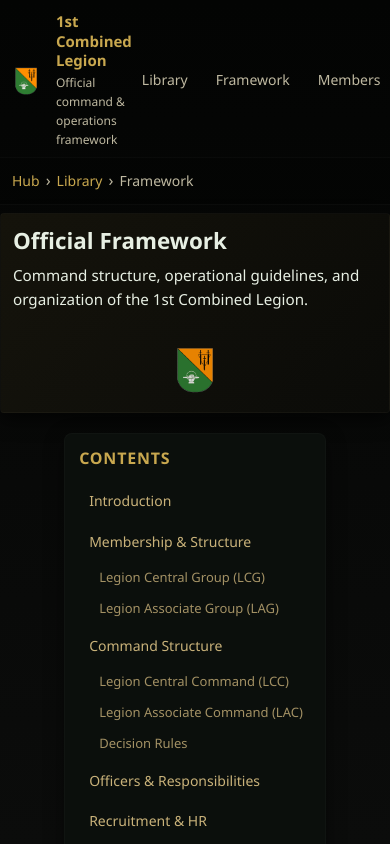
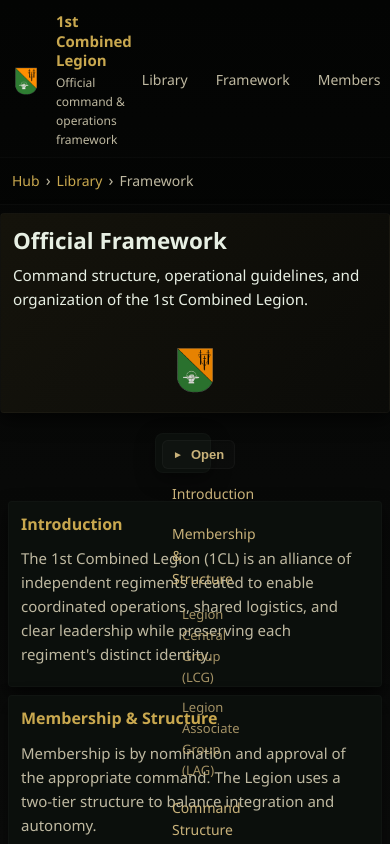
Before and after one commit to LD-eirish/1CLHome, a React (Vite) app: page /framework in a window 390 px wide. Shown: the top 844 px of the page. Built offline with nearby package versions, Linux system fonts and the light colour scheme.

Commit message:
collapse TOC

```diff
--- a/src/presentation/components/TableOfContents.tsx
+++ b/src/presentation/components/TableOfContents.tsx
@@ -75,6 +75,19 @@ function scrollToSection(sectionId: string): void {
 
 export function TableOfContents({ contentId }: Readonly<TableOfContentsProps>) {
   const [sections, setSections] = useState<TocSection[]>([]);
+  const [collapsed, setCollapsed] = useState<boolean>(false);
+
+  // Collapse when viewport is small (width or height) to avoid overlaying content
+  useEffect(() => {
+    const checkSize = () => {
+      const shouldCollapse = window.innerWidth <= 900 || window.innerHeight <= 700;
+      setCollapsed(shouldCollapse);
+    };
+
+    checkSize();
+    window.addEventListener('resize', checkSize);
+    return () => window.removeEventListener('resize', checkSize);
+  }, []);
 
   useEffect(() => {
     // Generate TOC after content is rendered
@@ -132,22 +145,32 @@ export function TableOfContents({ contentId }: Readonly<TableOfContentsProps>) {
     scrollToSection(sectionId);
   };
 
-  if (sections.length === 0) {
-    return null;
-  }
+  if (sections.length === 0) return null;
 
   return (
-    <aside className="toc card">
-      <h3 style={{fontSize: '1rem', textTransform: 'uppercase', letterSpacing: '0.05em', color: 'var(--gold)', marginBottom: '1rem'}}>
-        Contents
-      </h3>
+    <>
+      <aside className={`toc card ${collapsed ? 'collapsed' : 'expanded'}`} aria-hidden={collapsed}>
+        <div className="toc-header">
+          <h3 className="toc-title">Contents</h3>
+          <button
+            className="toggle-btn toc-toggle"
+            aria-expanded={!collapsed}
+            aria-controls="framework-toc"
+            onClick={() => setCollapsed((s) => !s)}
+          >
+            <span className="toggle-icon" aria-hidden>
+              {collapsed ? '\u25BA' : '\u25C4'}
+            </span>
+            <span className="toggle-label">{collapsed ? 'Open' : 'Close'}</span>
+          </button>
+        </div>
         <nav id="framework-toc" aria-label="Framework sections">
           <ul className="toc-list">
             {sections.map((section) => (
               <li key={section.id}>
                 <a
                   href={`#${section.id}`}
-                onClick={(e) => handleLinkClick(e, section.id)}
+                  onClick={(e) => { handleLinkClick(e, section.id); if (window.innerWidth <= 900) setCollapsed(true); }}
                   aria-label={`Jump to ${section.title}`}
                 >
                   {section.title}
@@ -158,7 +181,7 @@ export function TableOfContents({ contentId }: Readonly<TableOfContentsProps>) {
                       <li key={sub.id}>
                         <a
                           href={`#${sub.id}`}
-                        onClick={(e) => handleLinkClick(e, sub.id)}
+                          onClick={(e) => { handleLinkClick(e, sub.id); if (window.innerWidth <= 900) setCollapsed(true); }}
                           aria-label={`Jump to ${sub.title}`}
                         >
                           {sub.title}
@@ -172,5 +195,6 @@ export function TableOfContents({ contentId }: Readonly<TableOfContentsProps>) {
           </ul>
         </nav>
       </aside>
+    </>
   );
 }
--- a/src/presentation/styles/components.css
+++ b/src/presentation/styles/components.css
@@ -209,6 +209,60 @@
 .toggle-icon{
   font-size:10px;
   transition:transform 0.3s;
+}
+
+/* Table of Contents responsive */
+.toc{
+  position:absolute;
+  right:2rem;
+  width:220px;
+  top:160px;
+  transition:all 0.25s ease;
+  z-index:40;
+}
+
+.toc .toc-header{
+  display:flex;
+  align-items:center;
+  justify-content:space-between;
+  margin-bottom:0.5rem;
+}
+
+.toc.collapsed{
+  max-height:40px;
+  overflow:hidden;
+  padding-bottom:8px;
+}
+
+.toc.expanded{
+  max-height:80vh;
+  overflow:auto;
+}
+
+/* Mobile / small viewport behaviour */
+@media (max-width: 900px), (max-height: 700px) {
+  .toc{
+    position:fixed;
+    right:12px;
+    top:80px;
+    width:88%;
+    max-width:360px;
+    background:var(--card);
+    box-shadow:0 8px 30px rgba(0,0,0,0.6);
+    border-radius:8px;
+    padding:12px;
+    transform-origin:top right;
+  }
+
+  .toc.collapsed{
+    width:56px;
+    height:40px;
+    padding:6px;
+    overflow:visible;
+  }
+
+  .toc .toc-title{ display:none; }
+  .toc .toc-list{ display:block; }
 }
 
 /* Badges */
```
Lines whose indentation alone changed are shown as unchanged.
